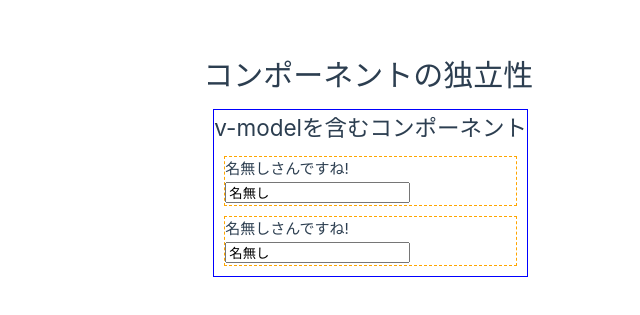
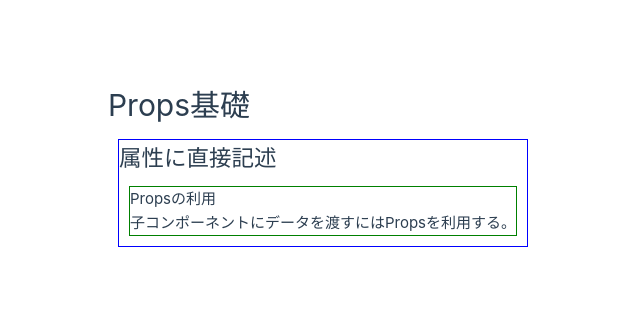
Before and after one commit to takatoshi-tenko/vue-folder, a Vue app in the folder vue3/hello-vue/: page / in a window 1280 px wide. Shown: the part 231-546 px from the top of the page, without its empty margins (102-742 px from the left). Built offline with nearby package versions, Linux system fonts and the light colour scheme.

Commit message:
リスト8.6 Propsの使い方

```diff
--- a/vue3/hello-vue/src/App.vue
+++ b/vue3/hello-vue/src/App.vue
@@ -1,14 +1,13 @@
 <script setup lang="ts">
-import WithModel from './components/WithModel.vue'
+import OneInfo from './components/OneInfo.vue'
 </script>
 
 <template>
   <div>
-    <h1>コンポーネントの独立性</h1>
+    <h1>Props基礎</h1>
     <section>
-      <h2>v-modelを含むコンポーネント</h2>
-      <WithModel />
-      <WithModel />
+      <h2>属性に直接記述</h2>
+      <OneInfo title="Propsの利用" content="子コンポーネントにデータを渡すにはPropsを利用する。" />
     </section>
   </div>
 </template>
--- /dev/null
+++ b/vue3/hello-vue/src/components/OneInfo.vue
@@ -0,0 +1,23 @@
+<script setup lang="ts">
+interface Props {
+  title: string
+  content: string
+}
+defineProps<Props>()
+</script>
+
+<template>
+  <div>
+    <section class="box">
+      <h4>{{ title }}</h4>
+      <p>{{ content }}</p>
+    </section>
+  </div>
+</template>
+
+<style>
+  .box {
+    border: green 1px solid;
+    margin: 10px;
+  }
+</style>
```
